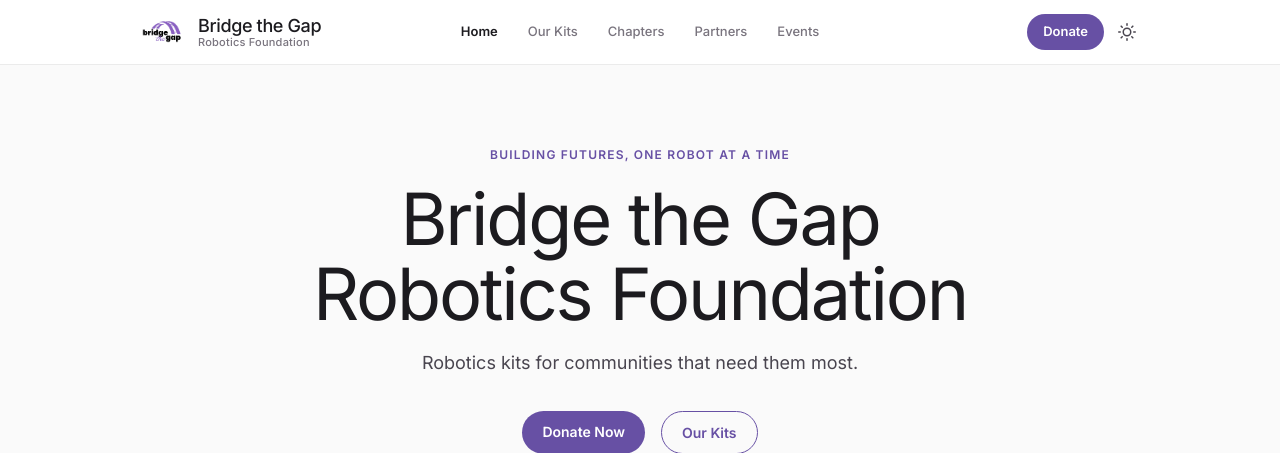
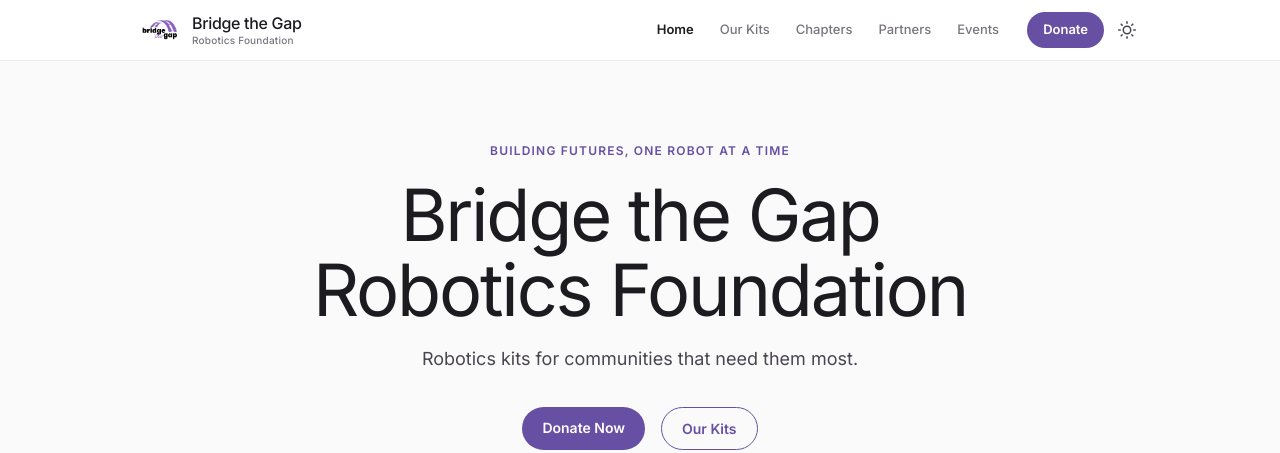
Before and after one commit to Arvindhan-A/Bridge-The-Gap-Main-01, a Flask app: page / in a window 1280 px wide. Shown: the top 453 px of the page. Run offline with Flask 3, Linux system fonts and the light colour scheme; data comes from the database, SQL or seed files in the repository; some web fonts are replaced.

Commit message:
Fix nav for all screen sizes: flexbox, overflow hidden, tighter breakpoints

```diff
--- a/static/css/style.css
+++ b/static/css/style.css
@@ -238,17 +238,17 @@ img { max-width: 100%; display: block; }
 }
 .nav-inner {
     max-width: var(--w); margin: 0 auto;
-    display: grid; grid-template-columns: 1fr auto 1fr;
-    align-items: center;
-    padding: 0 var(--pad); height: 64px; gap: 1rem;
+    display: flex; align-items: center;
+    padding: 0 var(--pad); height: 60px; gap: 1rem;
+    overflow: hidden;
 }
 
 .nav-brand {
-    display: flex; align-items: center; gap: 12px;
-    text-decoration: none; justify-self: start;
+    display: flex; align-items: center; gap: 10px;
+    text-decoration: none; flex-shrink: 0;
 }
 .nav-logo {
-    height: 48px; width: auto;
+    height: 44px; width: auto;
     transition: opacity 0.3s;
 }
 .nav-brand:hover .nav-logo {
@@ -256,26 +256,27 @@ img { max-width: 100%; display: block; }
 }
 .nav-brand-text {
     font-family: 'Inter', sans-serif;
-    font-size: 1.125rem; font-weight: 500;
+    font-size: 1rem; font-weight: 500;
     color: var(--text-1); letter-spacing: -0.02em;
     line-height: 1.2;
 }
 .nav-brand-sub {
-    font-size: 0.6875rem; font-weight: 500; color: var(--text-3);
+    font-size: 0.625rem; font-weight: 500; color: var(--text-3);
     letter-spacing: 0.02em; display: block;
 }
 
 .nav-links {
-    display: flex; gap: 2px; justify-self: center;
+    display: flex; gap: 2px; margin-left: auto; align-items: center;
+    flex-shrink: 1; min-width: 0;
 }
 .nav-link {
     font-size: 0.8125rem; font-weight: 500; color: var(--text-3);
-    text-decoration: none; padding: 6px 14px; border-radius: var(--r-pill);
-    transition: all 0.25s; white-space: nowrap;
+    text-decoration: none; padding: 6px 12px; border-radius: var(--r-pill);
+    transition: all 0.25s; white-space: nowrap; flex-shrink: 0;
 }
 .nav-link:hover { color: var(--text-1); background: var(--nav-bg); }
 .nav-link.active { color: var(--text-1); font-weight: 600; }
-.nav-controls { display: flex; align-items: center; gap: 8px; justify-self: end; }
+.nav-controls { display: flex; align-items: center; gap: 8px; flex-shrink: 0; }
 
 /* Mobile nav toggle */
 .nav-toggle {
@@ -1189,17 +1190,17 @@ img { max-width: 100%; display: block; }
 .foot .foot-sub { font-size: 0.6875rem; color: var(--text-4); margin-top: 0.375rem; }
 
 /* ===== RESPONSIVE ===== */
-@media (max-width: 1024px) {
-    .nav-inner { grid-template-columns: 1fr auto 1fr; gap: 0.75rem; }
-    .nav-brand-text { font-size: 1rem; }
-    .nav-brand-sub { font-size: 0.625rem; }
-    .nav-link { font-size: 0.75rem; padding: 6px 10px; }
-    .nav-logo { height: 42px; }
+@media (max-width: 900px) {
+    .nav-brand-text { display: none; }
+    .nav-brand { gap: 8px; }
+    .nav-logo { height: 36px; }
+    .nav-link { font-size: 0.75rem; padding: 5px 8px; }
+    .nav-controls .btn { display: none; }
 }
 @media (max-width: 768px) {
     :root { --pad: 1.25rem; --gap: 10px; }
     .main { padding-bottom: 3rem; }
-    .nav-inner { grid-template-columns: 1fr auto; gap: 0.5rem; }
+    .nav-inner { gap: 0.5rem; }
     .nav-links { display: none; }
     .nav-toggle { display: block; z-index: 101; }
     .nav-links.open {
@@ -1293,14 +1294,14 @@ img { max-width: 100%; display: block; }
 @media (max-width: 480px) {
     :root { --pad: 1rem; }
     .nav-inner { padding: 0 1rem; gap: 0.5rem; }
-    .nav-logo { height: 40px; }
+    .nav-logo { height: 36px; }
     .nav-brand { gap: 8px; }
-    .nav-brand-text { font-size: 0.75rem; }
-    .nav-brand-sub { font-size: 0.5625rem; }
     .nav-links.open { padding: 4rem 1rem 1.25rem; }
     .nav-links.open .nav-link { padding: 0.875rem 1rem; font-size: 1rem; max-width: 280px; background: var(--accent-soft); }
     .nav-links.open .nav-link:hover { background: var(--accent); color: #fff; }
     .nav-links.open .nav-close { top: 0.5rem; right: 0.5rem; font-size: 1.5rem; }
+    .dark-toggle { padding: 4px; }
+    .dark-toggle svg { width: 16px; height: 16px; }
     .hero { padding: 2.25rem 0 1.75rem; }
     .hero-compact { padding: 2rem 0 1.5rem; }
     .hero h1 { font-size: 1.75rem; }
```
